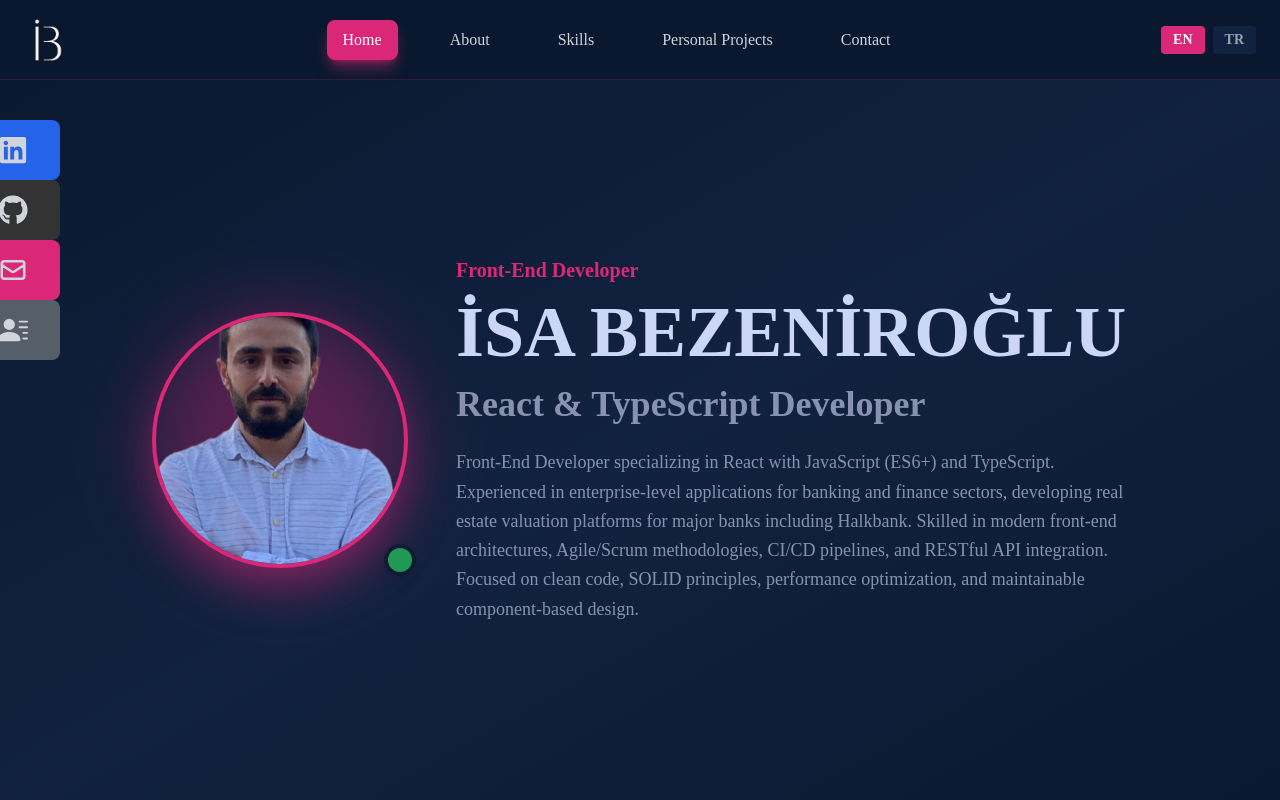
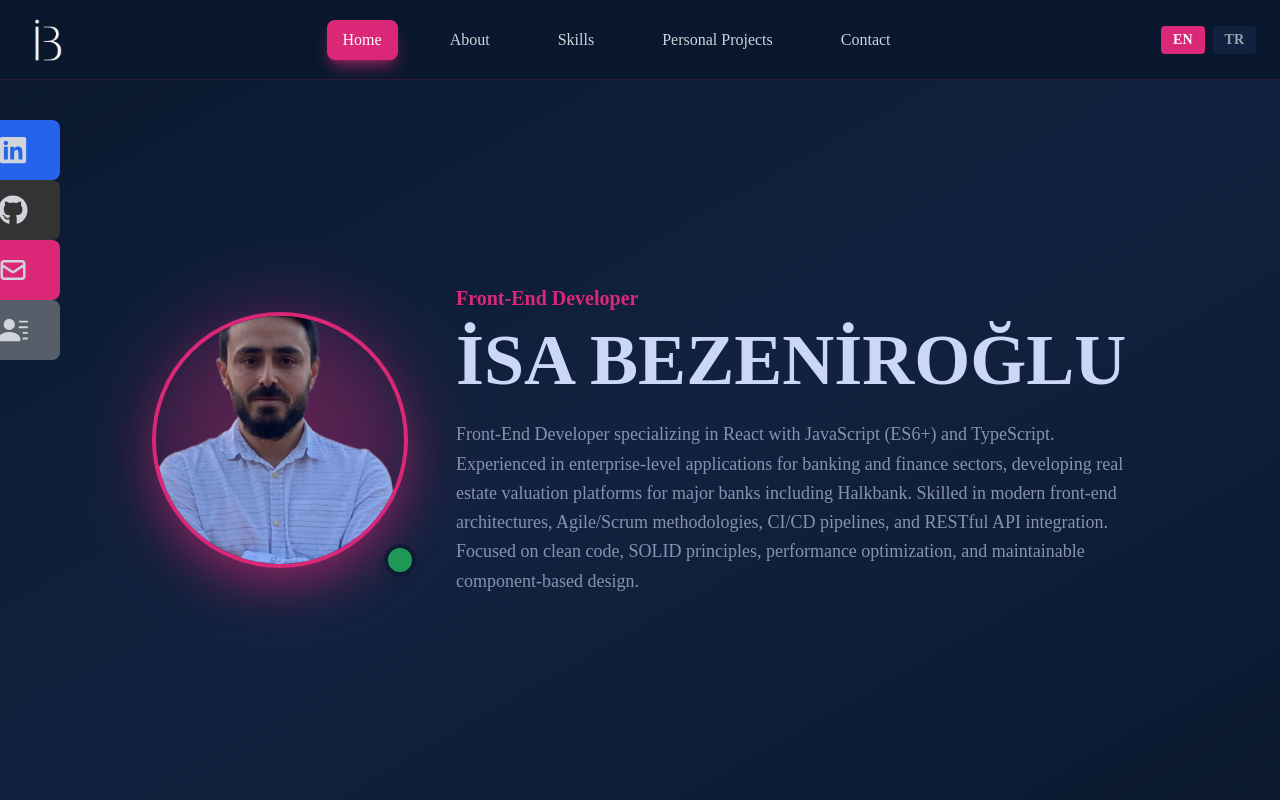
Before and after one commit to ibznroglu/MyPortfolio, a React (Create React App) app: page / in a window 1280 px wide. Built offline with nearby package versions, Linux system fonts and the light colour scheme.

Commit message:
chore: remove subtitles and update nav menu

```diff
--- a/src/components/Home.jsx
+++ b/src/components/Home.jsx
@@ -27,9 +27,6 @@ const Home = ({ setActiveSection }) => {
               <h1 className="text-6xl lg:text-7xl font-bold text-[#ccd6f6] mb-4 leading-tight">
                 {t.home.name}
               </h1>
-              <h2 className="text-3xl lg:text-4xl font-bold text-[#8892b0] mb-6">
-                {t.home.subtitle}
-              </h2>
             </div>
             <p className="text-[#8892b0] text-lg leading-relaxed max-w-2xl mx-auto lg:mx-0">
               {t.home.description}
--- a/src/context/LanguageContext.js
+++ b/src/context/LanguageContext.js
@@ -25,7 +25,6 @@ export const LanguageProvider = ({ children }) => {
       home: {
         title: 'Front-End Developer',
         name: 'İSA BEZENİROĞLU',
-        subtitle: 'React & TypeScript Developer',
         description: 'Front-End Developer specializing in React with JavaScript (ES6+) and TypeScript. Experienced in enterprise-level applications for banking and finance sectors, developing real estate valuation platforms for major banks including Halkbank. Skilled in modern front-end architectures, Agile/Scrum methodologies, CI/CD pipelines, and RESTful API integration. Focused on clean code, SOLID principles, performance optimization, and maintainable component-based design.',
         viewProjects: 'View Projects'
       },
@@ -66,13 +65,12 @@ export const LanguageProvider = ({ children }) => {
         home: 'Ana Sayfa',
         about: 'Hakkımda',
         skills: 'Yetenekler',
-        projects: 'Projeler',
+        projects: 'Kişisel Projeler',
         contact: 'İletişim'
       },
       home: {
         title: 'Front-End Developer',
         name: 'İSA BEZENİROĞLU',
-        subtitle: 'React & TypeScript Developer',
         description: "React, JavaScript (ES6+) ve TypeScript odaklı Front-End Developer. Bankacılık ve finans sektörlerinde kurumsal düzeyde uygulama deneyimine sahip; Halkbank dahil büyük bankalar için gayrimenkul değerleme platformları geliştiriyorum. Modern front-end mimarileri, Agile/Scrum metodolojileri, CI/CD pipeline'ları ve RESTful API entegrasyonu konularında yetkinim. Temiz kod, SOLID prensipleri, performans optimizasyonu ve sürdürülebilir component tabanlı tasarıma odaklanıyorum.",
         viewProjects: 'Projeleri İncele'
       },
```
